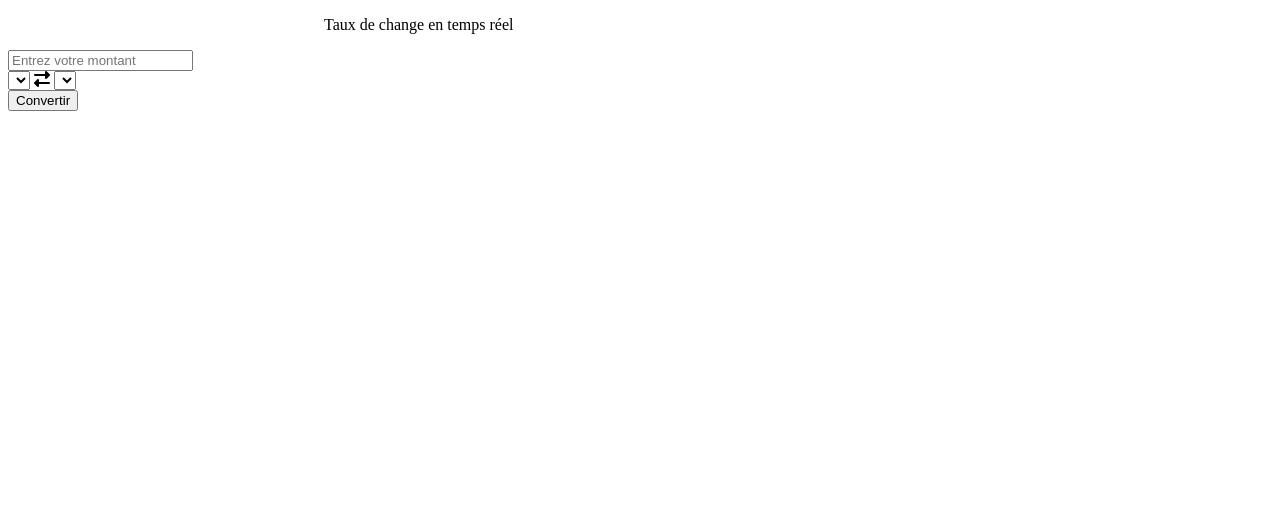
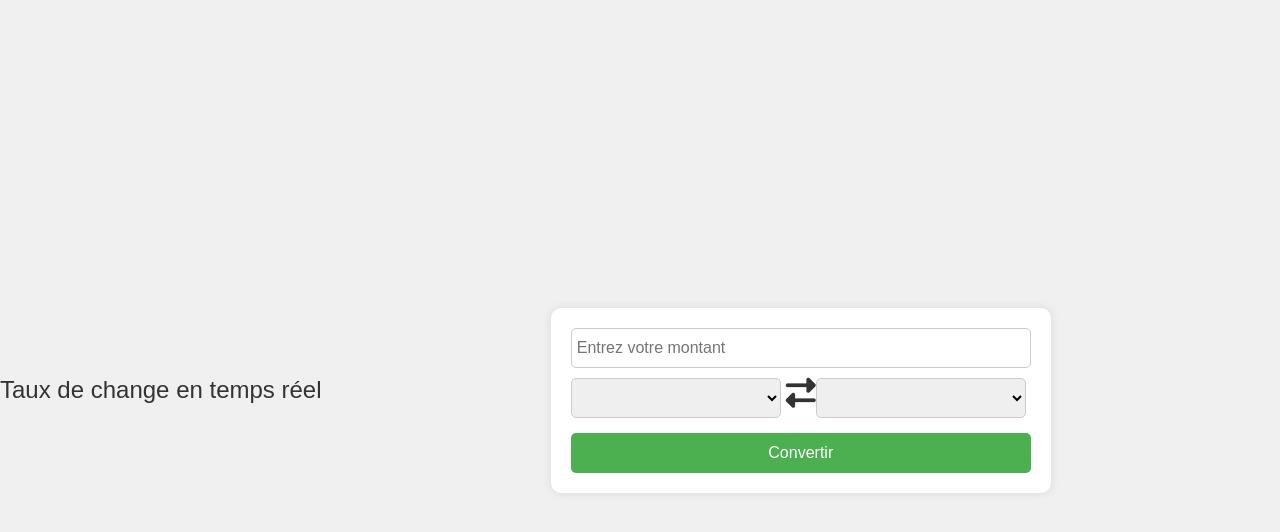
Before and after one commit to Zanko19/currency-exchange, a PHP site: page / in a window 1280 px wide. Shown: the top 532 px of the page. Run offline with PHP 8.4, Linux system fonts and the light colour scheme; data that the repository does not hold is empty.

Commit message:
styleàafaire

```diff
--- a/index.php
+++ b/index.php
@@ -1,6 +1,6 @@
 <?php
 
-$apiKey = 'b57227c323b200c8f3ded1b2';
+$apiKey = '7ec3115638d87587d5f0bbdd';
 $req_url = "https://v6.exchangerate-api.com/v6/{$apiKey}/latest/USD";
 $response_json = file_get_contents($req_url);
 
@@ -47,7 +47,7 @@ if ($_SERVER["REQUEST_METHOD"] == "GET") {
 <head>
    <meta charset="UTF-8">
    <meta name="viewport" content="width=device-width, initial-scale=1.0">
-   <title>The Dream</title>
+   <title>Convertisseur d'argent</title>
    <link rel="stylesheet" href="style.css">
    <link rel="stylesheet" href="https://cdnjs.cloudflare.com/ajax/libs/font-awesome/6.4.2/css/all.min.css" integrity="sha512-z3gLpd7yknf1YoNbCzqRKc4qyor8gaKU1qmn+CShxbuBusANI9QpRohGBreCFkKxLhei6S9CQXFEbbKuqLg0DA==" crossorigin="anonymous" referrerpolicy="no-referrer" />
 </head>
--- a/style.css
+++ b/style.css
@@ -1,5 +1,94 @@
+* {
+  margin: 0;
+  padding: 0;
+  box-sizing: border-box;
+}
+
+body {
+  font-family: 'Arial', sans-serif;
+  background-color: #f0f0f0;
+  display: flex;
+  align-items: center;
+  justify-content: center;
+  height: 100vh;
+  margin: 0;
+}
+
 .bigtext {
-  width: 50%; /* Remplacez cette valeur par la largeur souhaitée */
-  margin-left: auto;
-  margin-right: auto;
+  text-align: center;
+  font-size: 24px;
+  color: #333;
+  margin-bottom: 20px;
 }
+
+form {
+  width: 80%;
+  max-width: 500px;
+  margin: 20px auto;
+  background-color: #fff;
+  padding: 20px;
+  border-radius: 10px;
+  box-shadow: 0 0 10px rgba(0, 0, 0, 0.1);
+}
+
+#currency {
+  width: 100%;
+  height: 40px;
+  margin-bottom: 10px;
+  padding: 5px;
+  font-size: 16px;
+  border: 1px solid #ccc;
+  border-radius: 5px;
+}
+
+.select {
+  display: flex;
+  justify-content: space-between;
+  margin-bottom: 15px;
+}
+
+.selectCurrency {
+  flex: 1;
+  height: 40px;
+  border: 1px solid #ccc;
+  border-radius: 5px;
+  padding: 5px;
+  font-size: 16px;
+  margin-right: 5px;
+}
+
+.fas {
+  font-size: 30px;
+  color: #333;
+  cursor: pointer;
+}
+
+.convert {
+  width: 100%;
+  height: 40px;
+  background-color: #4caf50;
+  color: #fff;
+  border: none;
+  border-radius: 5px;
+  cursor: pointer;
+  font-size: 16px;
+}
+
+.finalAmount {
+  color: #333;
+  width: 100%;
+  height: 40px;
+  border-radius: 5px;
+  background-color: #e0e0e0;
+  display: flex;
+  align-items: center;
+  justify-content: center;
+  font-size: 18px;
+  margin-top: 10px;
+}
+
+@media screen and (max-width: 450px) {
+  form {
+      width: 90%;
+  }
+}
```
